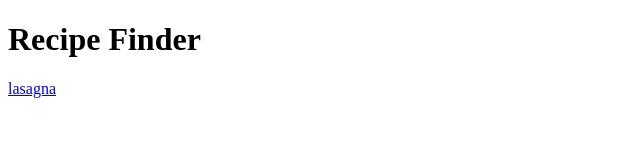
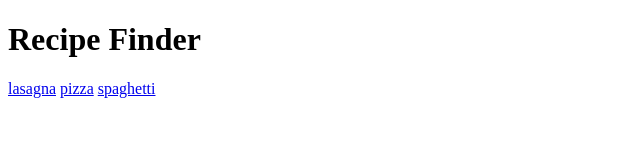
Before and after one commit to aliharati/recipe-finder, a plain HTML site: page index.html in a window 1280 px wide. Shown: the whole page, without its empty margins (0-640 px from the left). Drawn offline with Linux system fonts and the light colour scheme.

Commit message:
Add links to index.html

```diff
--- a/index.html
+++ b/index.html
@@ -7,5 +7,7 @@
     <body>
         <h1>Recipe Finder</h1>
         <a href="recipes/lasagna.html" target="_blank">lasagna</a>
+        <a href="recipes/pizza.html">pizza</a>
+        <a href="recipes/spaghetti.html">spaghetti</a>
     </body>
 </html>
```
